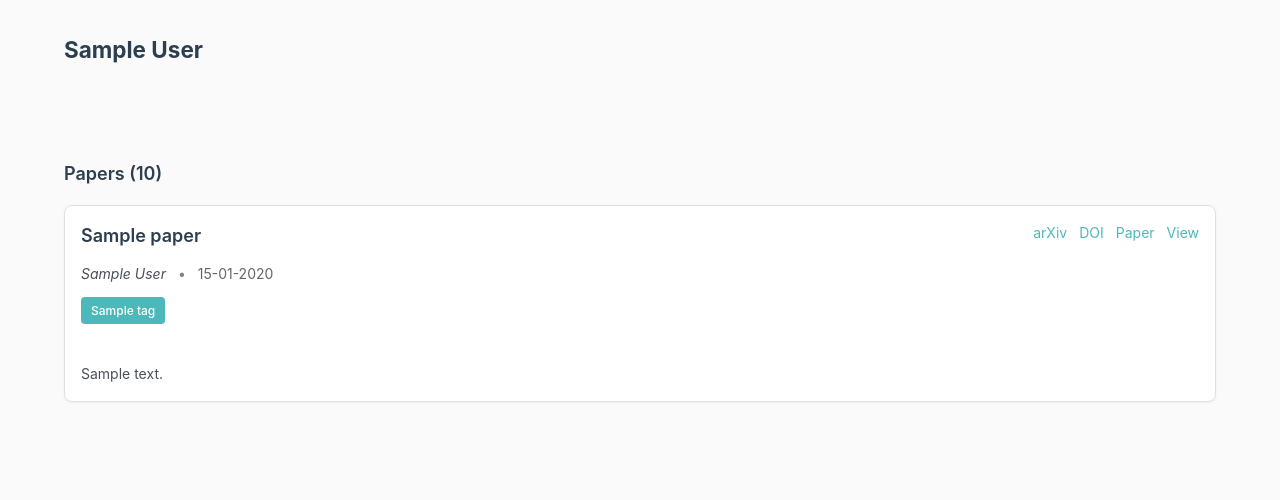
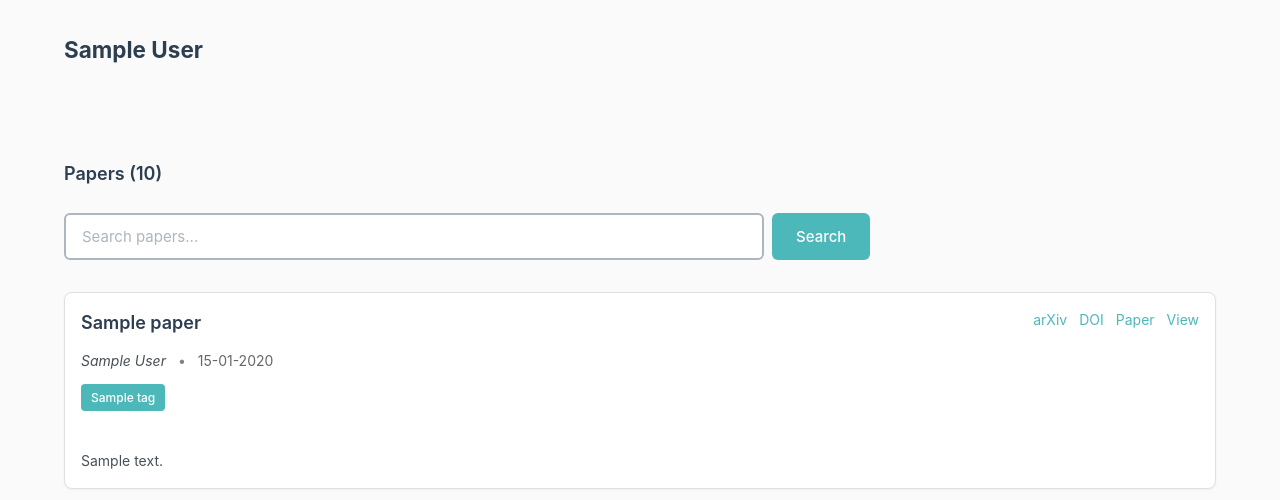
Before and after one commit to davidrzs/PaperTrail, a Python web app: template src/templates/papers_list.html in a window 1280 px wide. Shown: the part 64-564 px from the top of the page. Run offline with Jinja, Linux system fonts and the light colour scheme; the template is opened without the code that fills it: most values are stand-ins (such as "Sample title", 1, 10 or a date in 2020); some libraries are stand-ins or nearby versions.

Commit message:
adding semantic search

```diff
--- a/src/templates/papers_list.html
+++ b/src/templates/papers_list.html
@@ -124,6 +124,21 @@
 <div class="papers-section">
     <h3>Papers ({{ total }})</h3>
 
+    <!-- Search Bar -->
+    <div class="search-container">
+        <form action="/papers/search" method="get" style="display: flex; gap: 8px; margin-bottom: 24px;">
+            <input
+                type="search"
+                name="q"
+                id="search-input"
+                placeholder="Search papers..."
+                autocomplete="off"
+                required
+            />
+            <button type="submit" class="btn">Search</button>
+        </form>
+    </div>
+
     {% set show_actions = False %}
     {% include "_paper_list.html" %}
 </div>
```
